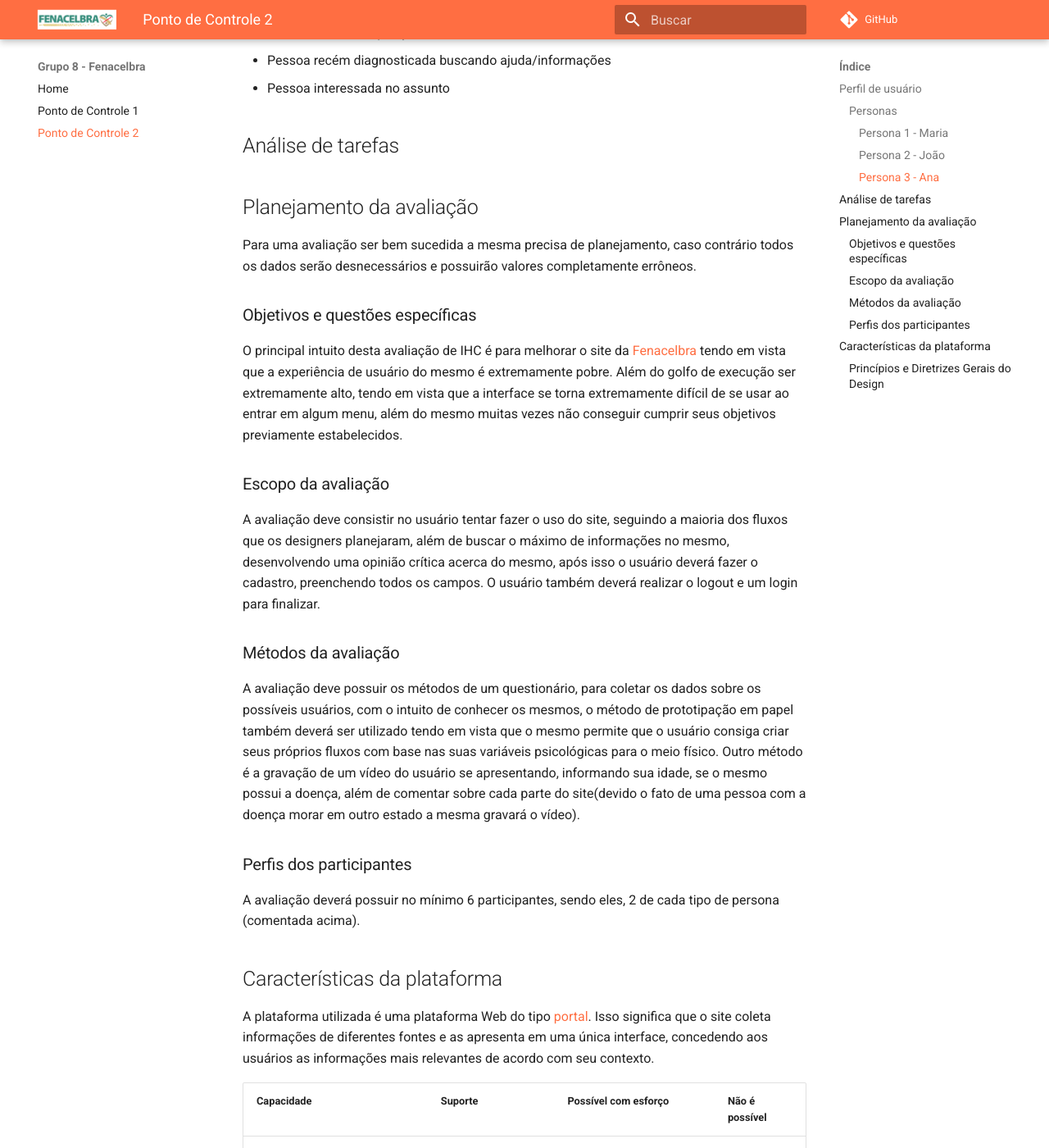
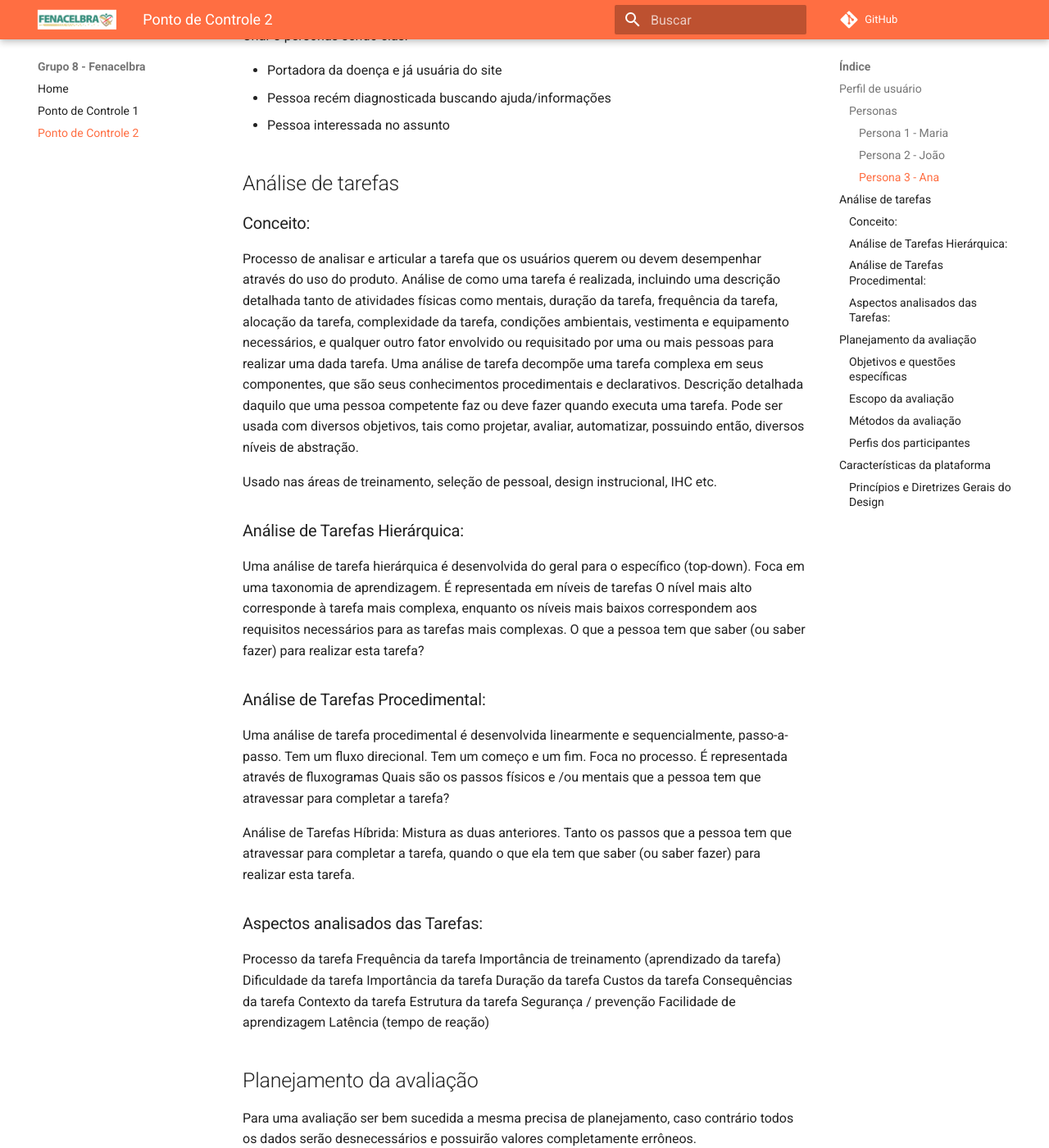
Before and after one commit to Interacao-Humano-Computador/2019.2-FENALCEBRA, an MkDocs documentation site: the page built from docs/seminario2.md, in a window 1280 px wide and 1400 px high, scrolled down 2939 px. Shown: the whole window at 82% size. Built offline with MkDocs 1.6.1 and Material for MkDocs 9.7.7, drawn with Linux system fonts in a browser that asks for light colours; comment, search, counter and statistics services are not loaded; some of the changed text lies outside the part shown.

Commit message:
Adicionando Analise de tarefas.

```diff
--- a/docs/seminario2.md
+++ b/docs/seminario2.md
@@ -8,6 +8,8 @@
 | 14/10/2019 | 1.0    | Adicionando planejamento da avaliação               | Victor Peixoto    |
 | 14/10/2019 | 1.0    | Adicionando apresentação                            | Marcelo Magalhães |
 | 14/10/2019 | 1.0    | Adicionando tópico de características da plataforma | Débora Vilela     |
+| 14/10/2019 | 1.0    | Adicionando tópico de análise de tarefas            | Marcos Vinícius   |
+
 
 ## Perfil de usuário
 
@@ -40,6 +42,52 @@ Criar 3 personas sendo elas:
 - Pessoa interessada no assunto
 
 ## Análise de tarefas
+
+### Conceito:
+Processo de analisar e articular a tarefa que os usuários querem ou devem desempenhar através do uso do produto.
+Análise de como uma tarefa é realizada, incluindo uma descrição detalhada tanto de atividades físicas como mentais, duração da tarefa, frequência da tarefa, alocação da tarefa, complexidade da tarefa, condições ambientais, vestimenta e equipamento necessários, e qualquer outro fator envolvido ou requisitado por uma ou mais pessoas para realizar uma dada tarefa.
+Uma análise de tarefa decompõe uma tarefa complexa em seus componentes, que são seus conhecimentos procedimentais e declarativos.
+Descrição detalhada daquilo que uma pessoa competente faz ou deve fazer quando executa uma tarefa.
+Pode ser usada com diversos objetivos, tais como projetar, avaliar, automatizar, possuindo então, diversos níveis de abstração.
+
+Usado nas áreas de treinamento, seleção de pessoal, design instrucional, IHC etc.
+
+### Análise de Tarefas Hierárquica:
+
+Uma análise de tarefa hierárquica é desenvolvida do geral para o específico (top-down).
+Foca em uma taxonomia de aprendizagem.
+É representada em níveis de tarefas
+O nível mais alto corresponde à tarefa mais complexa, enquanto os níveis mais baixos correspondem aos requisitos necessários para as tarefas mais complexas.
+O que a pessoa tem que saber (ou saber fazer) para realizar esta tarefa?
+
+### Análise de Tarefas Procedimental:
+
+Uma análise de tarefa procedimental é desenvolvida linearmente e sequencialmente, passo-a-passo.
+Tem um fluxo direcional.
+Tem um começo e um fim.
+Foca no processo.
+É representada através de fluxogramas
+Quais são os passos físicos e /ou mentais que a pessoa tem que atravessar para completar a tarefa?
+
+Análise de Tarefas Híbrida:
+Mistura as duas anteriores.
+Tanto os passos que a pessoa tem que atravessar para completar a tarefa, quando o que ela tem que saber (ou saber fazer) para realizar esta tarefa.
+
+### Aspectos analisados das Tarefas:
+
+Processo da tarefa
+Frequência da tarefa
+Importância de treinamento (aprendizado da tarefa)
+Dificuldade da tarefa
+Importância da tarefa
+Duração da tarefa
+Custos da tarefa
+Consequências da tarefa
+Contexto da tarefa
+Estrutura da tarefa
+Segurança / prevenção
+Facilidade de aprendizagem
+Latência (tempo de reação)
 
 ## Planejamento da avaliação
 
```
